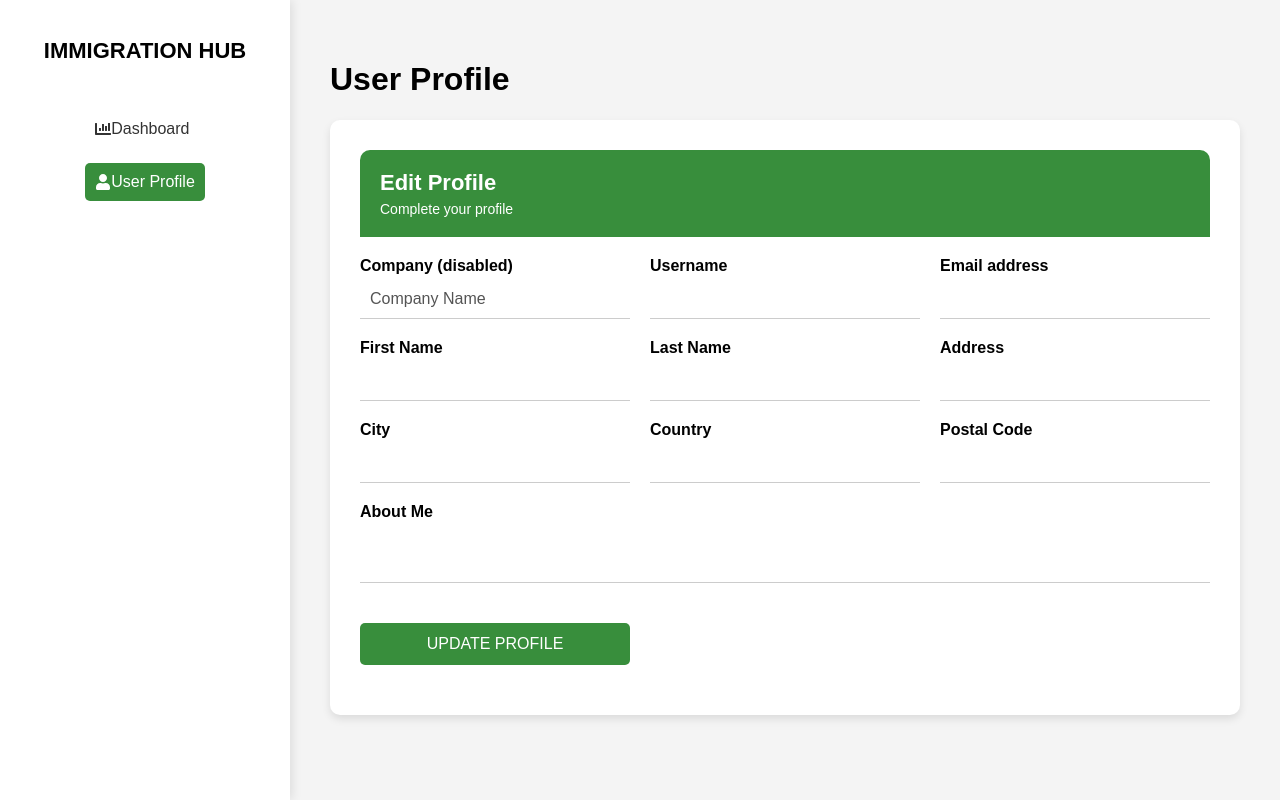
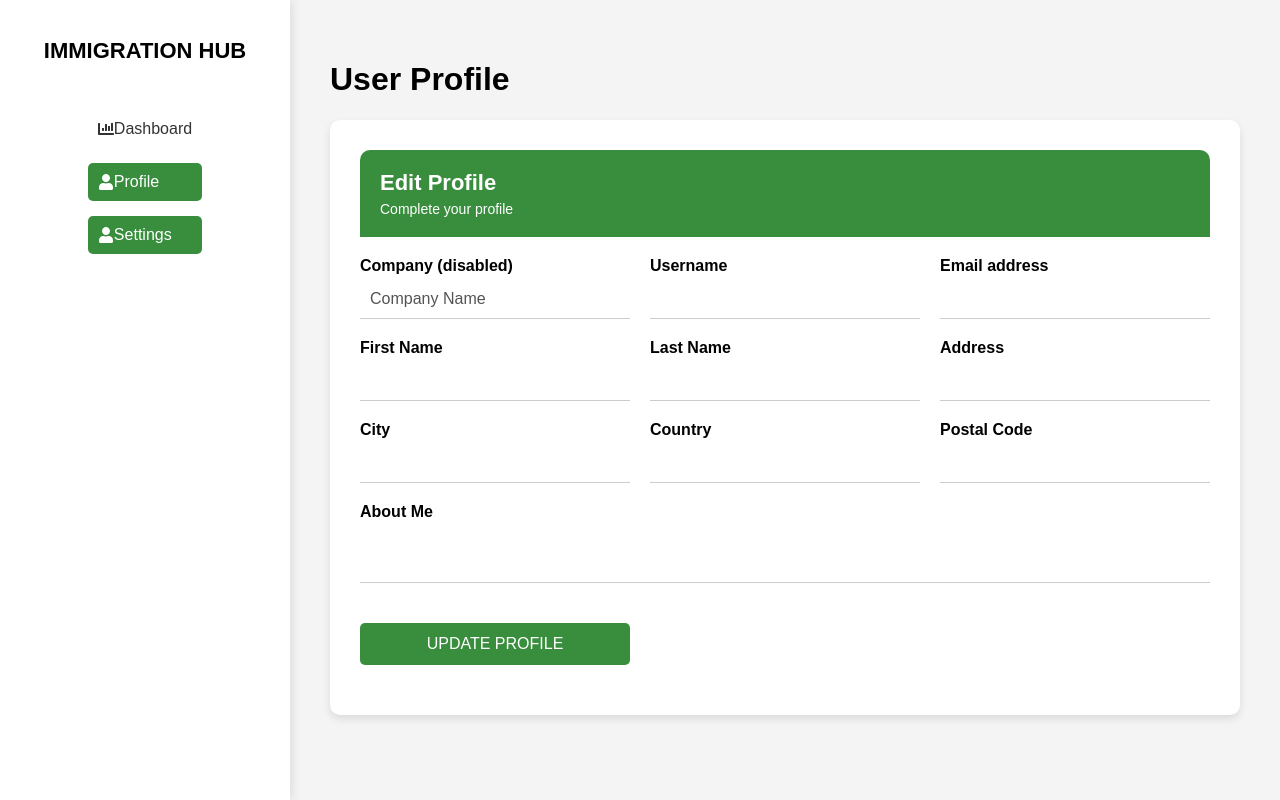
Before and after one commit to TEAM-MERAKI-NAA/MERAKI-FE, a React (Create React App) app: page /profile in a window 1280 px wide. Built offline with nearby package versions, Linux system fonts and the light colour scheme; the HTML template or start-up script is replaced by a standard one.

Commit message:
chaged profile page

```diff
--- a/src/components/Dashboard.js
+++ b/src/components/Dashboard.js
@@ -14,12 +14,12 @@ const Dashboard = () => {
         <div className="dashboard-container">
             {/* Sidebar */}
             <aside className="sidebar">
-                <h2 className="logo">MyApp</h2>
+                <h2 className="logo">IMMIGRATION HUB</h2>
                 <nav>
                     <ul>
-                        <li><Link to="#"><FaChartBar className="icon" /> Overview</Link></li>
-                        <li><Link to="#"><FaUser className="icon" /> Profile</Link></li>
-                        <li><Link to="#"><FaCog className="icon" /> Settings</Link></li>
+                        <li><Link to="/dashboard"><FaChartBar className="icon" /> Overview</Link></li>
+                        <li><Link to="/profile"><FaUser className="icon" /> Profile</Link></li>
+                        <li><Link to="/settings"><FaCog className="icon" /> Settings</Link></li>
                     </ul>
                 </nav>
             </aside>
--- a/src/components/Profile.js
+++ b/src/components/Profile.js
@@ -1,5 +1,6 @@
 import React, { useState } from "react";
 import "../styles/Profile.css";
+import "../styles/Dashboard.css";
 import { FaUser, FaChartBar, FaTable, FaFont, FaIcons, FaMapMarkerAlt, FaBell } from "react-icons/fa";
 
 const Profile = () => {
@@ -34,13 +35,9 @@ const Profile = () => {
                 <h2 className="logo">IMMIGRATION HUB</h2>
                 <nav>
                     <ul>
-                        <li><a href="#"><FaChartBar /> Dashboard</a></li>
-                        <li className="active"><a href="#"><FaUser /> User Profile</a></li>
-                        {/* <li><a href="#"><FaTable /> Table List</a></li>
-                        <li><a href="#"><FaFont /> Typography</a></li>
-                        <li><a href="#"><FaIcons /> Icons</a></li>
-                        <li><a href="#"><FaMapMarkerAlt /> Maps</a></li>
-                        <li><a href="#"><FaBell /> Notifications</a></li> */}
+                        <li><a href="/dashboard"><FaChartBar /> Dashboard</a></li>
+                        <li className="active"><a href="/profile"><FaUser /> Profile</a></li>
+                        <li className="active"><a href="/settings"><FaUser /> Settings</a></li>
                     </ul>
                 </nav>
             </aside>
```
